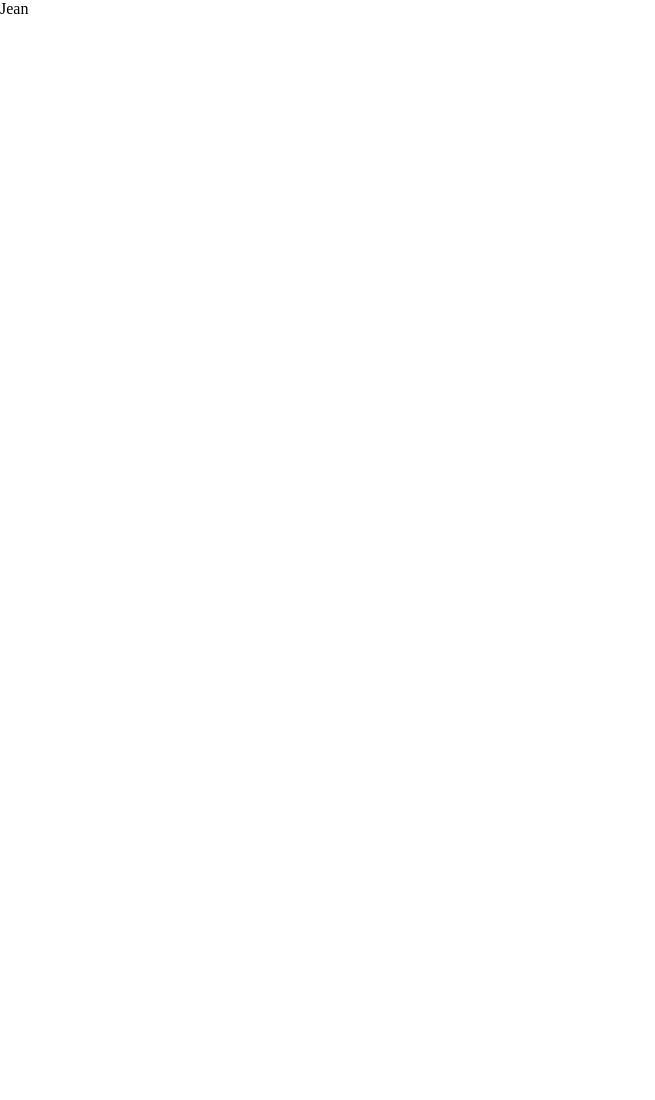
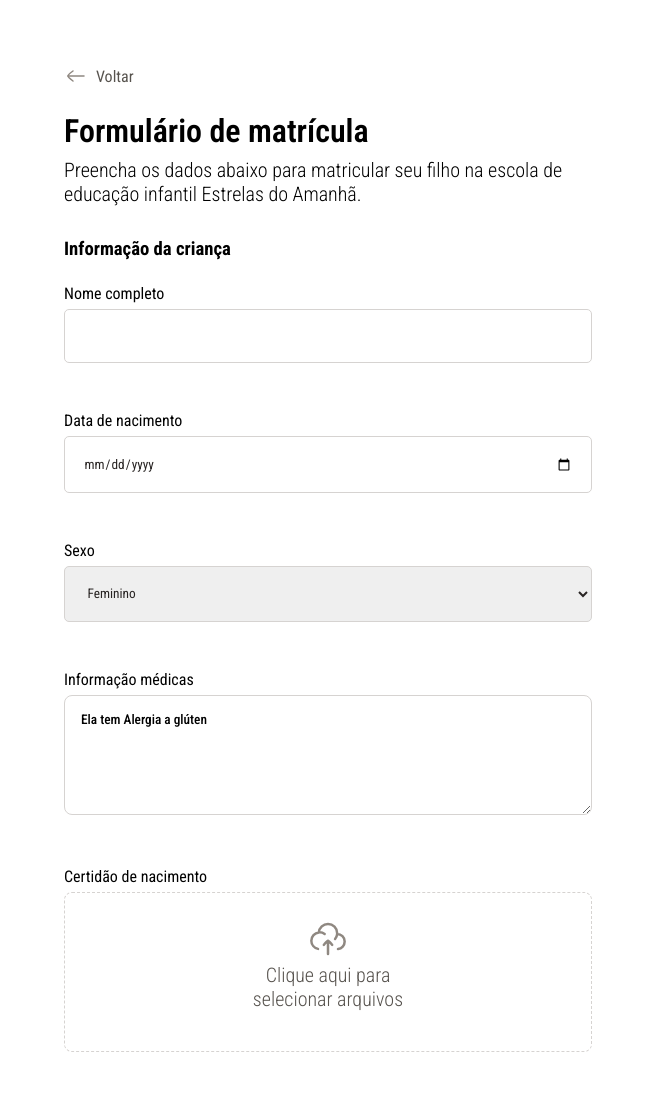
Before and after one commit to yJeanx11x/FormularioDeMatricula, a plain HTML site: page index.html in a window 1280 px wide. Shown: the top 1100 px of the page, without its empty margins (0-655 px from the left). Before the commit the page ends 800 px from the top, so only its background shows below. Drawn offline with Linux system fonts and the light colour scheme.

Commit message:
Estilizando os inputs

```diff
--- a/index.html
+++ b/index.html
@@ -14,7 +14,95 @@
     <title>Document</title>
   </head>
   <body>
-<h1>Jean</h1>
+
+    <div class="container">
+      <header>
+        <div class="btn-voltar">
+        <a href="#">
+          <img src="assets/icons/arrow-left-02.svg" alt="" >
+          <p>Voltar</p>
+        </a>
+        </div>
+
+        <div class="descricao">
+          <h1>Formulário de matrícula</h1>
+          <p>Preencha os dados abaixo para matricular seu filho na escola de educação infantil Estrelas do Amanhã.</p>
+        </div>
+      </header>
+
+      <section >
+
+<form action="#" method="post" class="gap-24">
+<h3>Informação da criança</h3>
+
+<div class="form">
+<h4>Nome completo</h4>
+  <input type="text" name="nome" required>
+</div>
+
+<div class="form">
+  <h4>Data de nacimento</h4>
+    <input  type="date" required >
+  </div>
+
+  <div class="form">
+    <h4>Sexo</h4>
+    <select name="Sexo">
+      <optgroup label="Sexo">
+        <option label="Feminino" value="Feminino">
+        <option label="Maculino" value="Maculino">
+      </optgroup>
+    </select>
+
+  </div>
+
+  <div class="form">
+    <h4>Informação médicas</h4>
+      <textarea name="textp">Ela tem Alergia a glúten</textarea>
+    </div>
+
+    <div class="form">
+      <h4>Certidão de nacimento</h4>
+
+<div class="enviar">
+
+  <img class="imgs" src="assets/icons/cloud-upload.svg" alt="">
+  <h4><a href="#">Clique aqui para selecionar arquivos</a></h4>
+
+</div>
+
+    </div>
+
+  <div>
+
+</form>
+
+      </section>
+
+<div class="grid-2">
+      <div class="form">
+        <h3>Endereço residencial</h3>
+        <div class="form">
+          <h4>CEP</h4>
+            <input type="number" required maxlength="8">
+          </div>
+
+          <div class="form personalizado">
+            <h4>Rua</h4>
+              <input  type="number" required maxlength="8">
+          </div>
+          <div class="personalizado2">
+            <h4>numero</h4>
+              <input type="text" >
+            </div>
+      </div>
+
+
+
+    </div>
+
+    </div>
+
 
   </body>
 </html>
--- a/src/style/config.css
+++ b/src/style/config.css
@@ -2,8 +2,14 @@
   margin: 0;
   padding: 0;
   box-sizing: border-box;
-  font: var(--font-family);
+  font-family: var(--font-family);
 }
+
+a {
+  text-decoration: none;
+  color: var(--text-secondary);
+}
+
 :root {
   /* Brand */
   --brand-light: #f67841;
@@ -37,9 +43,14 @@
   --pink: #f682a5;
 
   /* Fontes */
---font-family:"Roboto Condensed", sans-serif;
---headin1: 600 32px/120% var(--font-family);
---headin2: 600 24px/120% var(--font-family);
---headin3: 600 20px/120% var(--font-family);
---headin4: 600 16px/120% var(--font-family);
+  --font-family: "Roboto Condensed", sans-serif;
+  --headin1: 600 32px/120% var(--font-family);
+  --headin2: 300 24px/120% var(--font-family);
+  --headin3: 300 20px/120% var(--font-family);
+  --headin4: 300 16px/120% var(--font-family);
 }
+
+.container {
+  width: 656px;
+  height: 2554px;
+}
--- /dev/null
+++ b/src/style/header.css
@@ -0,0 +1,32 @@
+.container {
+  padding: 64px;
+  /* background-color: #45d8; */
+  & .btn-voltar {
+    width: 80px;
+    height: 24px;
+    a {
+      display: flex;
+      gap: 8px;
+
+      p {
+        display: flex;
+        align-items: center;
+      }
+    }
+  }
+  a:hover{
+color: var( --text-highlight);
+transition: 0.3s ease;
+  }
+  .descricao {
+    padding-block: 24px;
+    h1 {
+      font: var(--headin1);
+    }
+
+    p {
+      padding-block: 8px;
+      font: var(--headin3);
+    }
+  }
+}
--- a/src/style/index.css
+++ b/src/style/index.css
@@ -1,2 +1,4 @@
-@import url(style.css);
 @import url(config.css);
+@import url(header.css);
+@import url(section.css);
+@import url(utility.css);
--- /dev/null
+++ b/src/style/section.css
@@ -0,0 +1,51 @@
+.form {
+  padding-block: 24px;
+  h4 {
+    font: var(--text-secondary);
+    padding-bottom: 6px;
+  }
+  input {
+    width: 528px;
+    padding: 3.5%;
+    border-radius: 5px;
+    border: none;
+    color: var(--text-primary);
+    border: 1px solid var(--stroke-default);
+  }
+  select {
+    width: 528px;
+    padding: 3.5%;
+    border-radius: 5px;
+    border: none;
+    color: var(--text-primary);
+    border: 1px solid var(--stroke-default);
+  }
+  textarea {
+    width: 528px;
+    height: 120px;
+    border-radius: 8px;
+    padding: 16px;
+    font-weight: 500;
+    border: 1px solid var(--stroke-default);
+  }
+  .enviar {
+    width: 528px;
+    height: 160px;
+    border: 0.9px dashed var(--stroke-default);
+    border-radius: 8px;
+    text-align: center;
+    padding-block: 26px;
+    img {
+        width: 40px;
+    }
+    h4 {
+      width: 157px;
+      height: 48px;
+      margin: auto;
+      color: var(--text-secondary);
+      font: var(--headin3);
+    }
+
+  }
+
+}
--- /dev/null
+++ b/src/style/utility.css
@@ -0,0 +1,20 @@
+.gap-24{
+        gap: 24px;
+}
+.grid-2{
+
+        .personalizado{
+        input{
+             width: 332px;
+             height: 48px;
+        }
+}
+.personalizado2{
+        input{
+             width: 176px;
+             height: 48px;
+        }
+}
+display: grid;
+grid-template-columns: repeat(2,1fr);
+}
```
Also changed, not shown: src/style/style.css (deleted).
